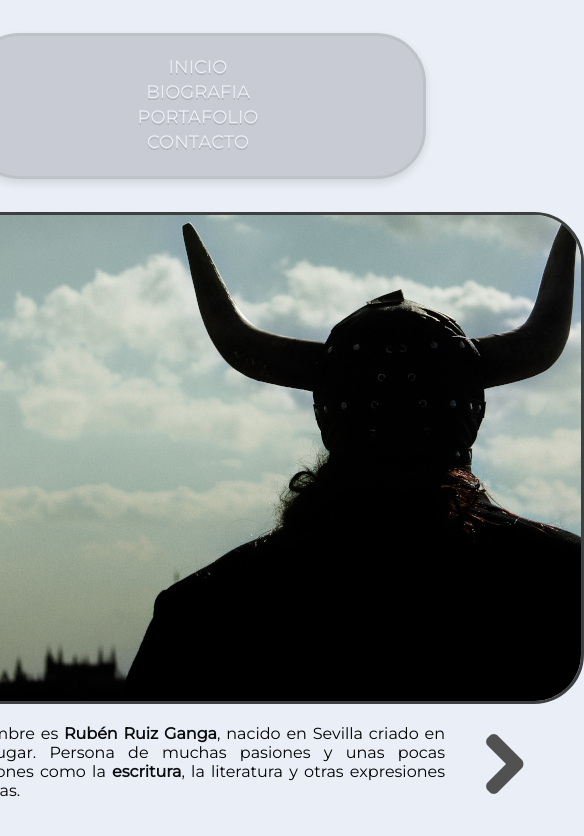
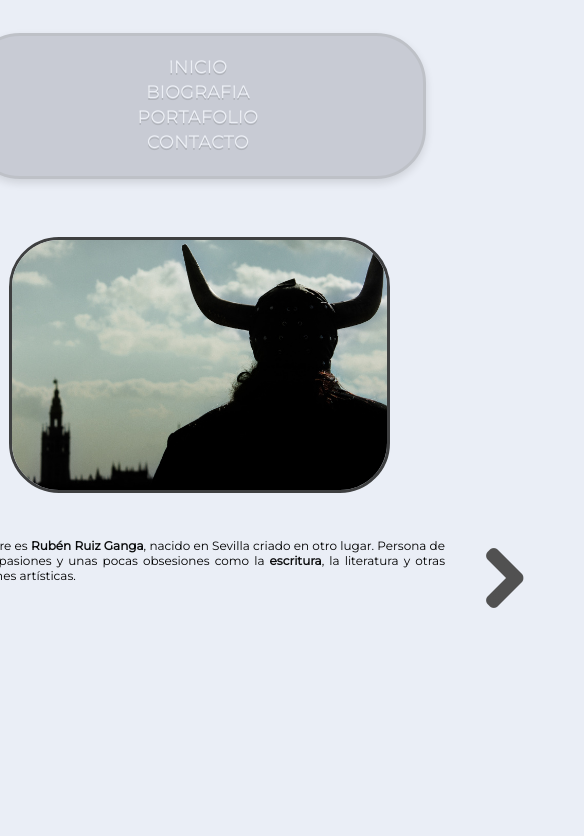
Before and after one commit to RubenRGanga/miPrimeraWeb, a plain HTML site: page bio.html in a window 390 px wide. Shown: the whole page, 584 px wide, since content can reach past the window. Drawn offline with Linux system fonts and the light colour scheme.

Commit message:
8a Final Responsive

```diff
--- a/style.css
+++ b/style.css
@@ -231,9 +231,21 @@ header{
     width: auto;
 }
 
-.wrapper2 > img{
+.caja1 > img{
     height: 250px;
     width: auto;
+    margin: 160px;
+    margin-bottom: 25px;
+    margin-top: 25px;
+}
+
+.caja3{
+    font-size: 12px;
+}
+
+.wrapper{
+    display: block;
+    margin-left: 100px;
 }
 
 .menu > ul {
```
